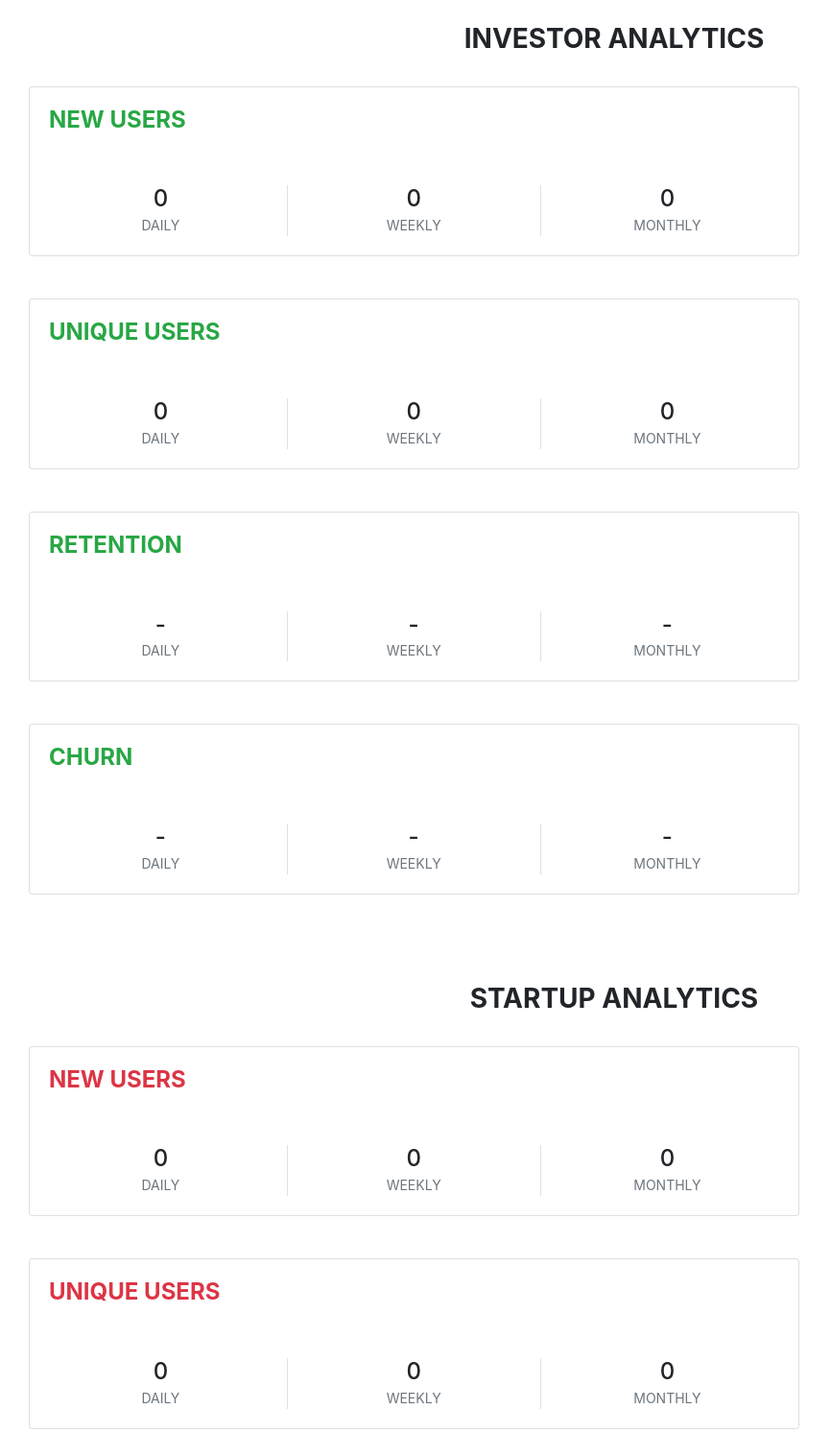
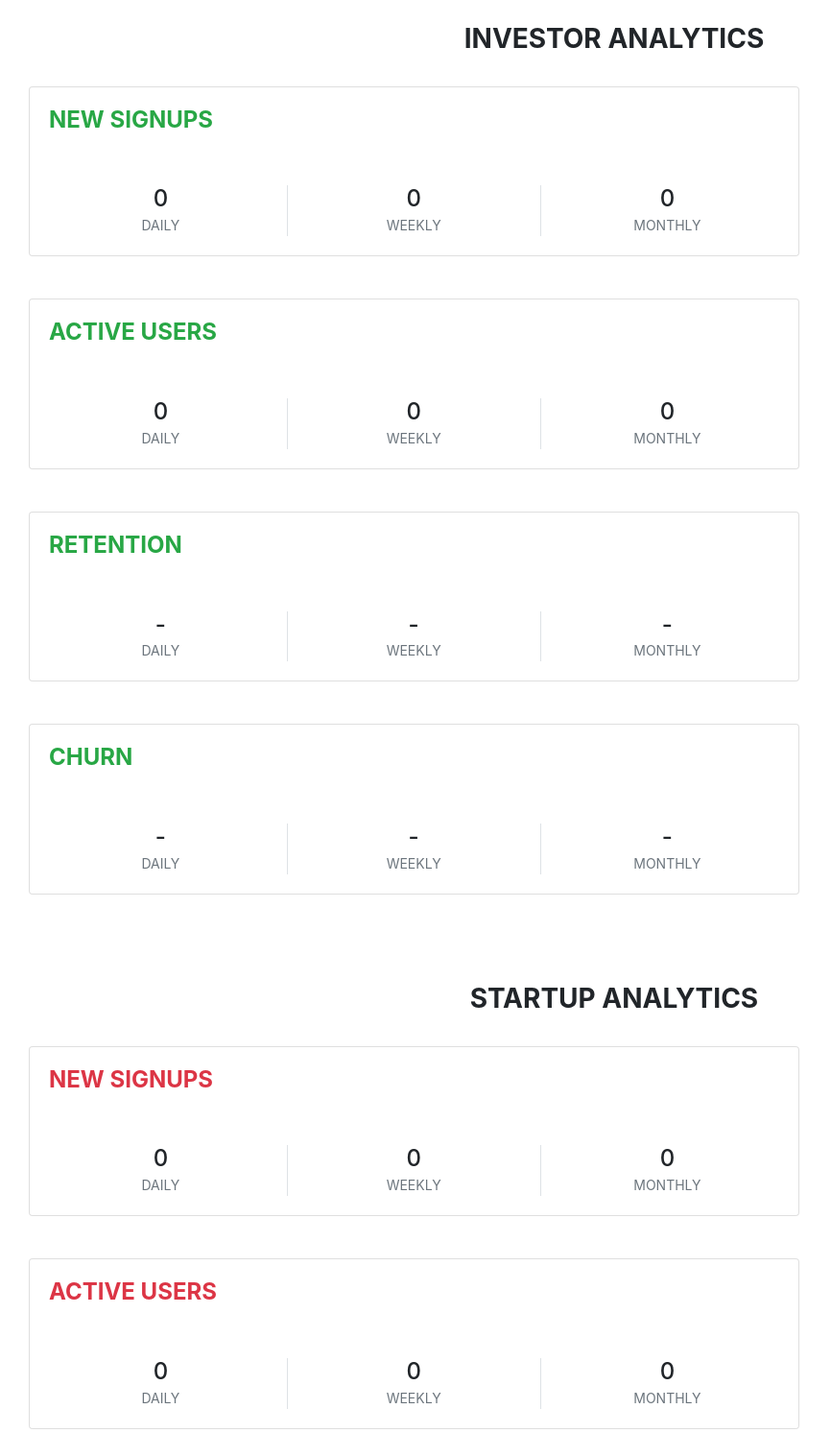
Before and after one commit to PatelFarhaan/kaleidoscope-stock-trading, a Flask app: page /admin/analytics in a window 1280 px wide. Shown: the part 56-1549 px from the top of the page at 96% size, without its empty margins (0-866 px from the left). Run offline with Flask 2, Linux system fonts and the light colour scheme; the visitor is signed in with stand-in values (Sample User, id 1); data that the repository does not hold is empty; parts of the project's set-up code (start-up, migrations or seed data) failed here and were passed over; some libraries are stand-ins or nearby versions.

Commit message:
analytics names changed

```diff
--- a/project/admin/admin_serializer.py
+++ b/project/admin/admin_serializer.py
@@ -46,7 +46,7 @@ class StartupSerializeSingle(ma.Schema):
         fields = ("bio", "sectors", "raised", "progress", "position", "location", "slide_deck",
                   "round_size", "company_link", "company_name", "num_team_members", "startup_pitch",
                   "profile_pic_link", "raised_capital_desc", "approved", "email_confirmed", "last_name",
-                  "first_name", "email", "created", "connected")
+                  "first_name", "email", "created", "connected", "co_founders")
 
 
 # <==================================================================================================>
--- a/project/templates/analytics.html
+++ b/project/templates/analytics.html
@@ -99,7 +99,7 @@
                      <div class="col-md-8">
                         <div class="card">
                            <div class="card-body">
-                              <h4 class="card-title m-b-0 font-weight-bold text-success">NEW USERS</h4>
+                              <h4 class="card-title m-b-0 font-weight-bold text-success">NEW SIGNUPS</h4>
                               <br>
                               <div class="m-t-30">
                                  <div class="row text-center">
@@ -126,7 +126,7 @@
                      <div class="col-md-8">
                         <div class="card">
                            <div class="card-body">
-                              <h4 class="card-title m-b-0 font-weight-bold text-success">UNIQUE USERS</h4>
+                              <h4 class="card-title m-b-0 font-weight-bold text-success">ACTIVE USERS</h4>
                               <br>
                               <div class="m-t-30">
                                  <div class="row text-center">
@@ -213,7 +213,7 @@
                      <div class="col-md-8">
                         <div class="card">
                            <div class="card-body">
-                              <h4 class="card-title m-b-0 font-weight-bold text-danger">NEW USERS</h4>
+                              <h4 class="card-title m-b-0 font-weight-bold text-danger">NEW SIGNUPS</h4>
                               <br>
                               <div class="m-t-30">
                                  <div class="row text-center">
@@ -240,7 +240,7 @@
                      <div class="col-md-8">
                         <div class="card">
                            <div class="card-body">
-                              <h4 class="card-title m-b-0 font-weight-bold text-danger">UNIQUE USERS</h4>
+                              <h4 class="card-title m-b-0 font-weight-bold text-danger">ACTIVE USERS</h4>
                               <br>
                               <div class="m-t-30">
                                  <div class="row text-center">
--- a/project/templates/startup.html
+++ b/project/templates/startup.html
@@ -273,8 +273,6 @@
                                    selected_list.push($(this).parent().parent().parent().attr('data-id'));
                                });
 
-                               console.log(selected_list);
-
                                $.ajax({
                                    url: '/admin/startup-bulk-approve',
                                    data: {'email_list': selected_list},
@@ -294,7 +292,6 @@
                                        data: {'email': email},
                                        method: 'POST',
                                        success: function(data) {
-                                           console.log(data);
 
                                            if (data["data"]["profile_pic_link"]) {
                                                $('#str_img').attr('src', data["data"]["profile_pic_link"])
@@ -338,7 +335,6 @@
                                            for (var i = 0; i < sectors_arr.length; i++) {
                                                jq_sectors_arr.push(sectors_arr[i])
                                            }
-                                           console.log(jq_sectors_arr)
                                            $('#str_sectors').html(jq_sectors_arr.join(", "))
 
 
@@ -348,7 +344,6 @@
                                                jq_sectors_arr.push(key)
                                            });
                                            $('#str_connected').html(jq_sectors_arr.join("<br>"))
-
 
                                            $('#str_email').html(data["data"]["email"])
                                            $('#str_progress').html(data["data"]["progress"])
```
